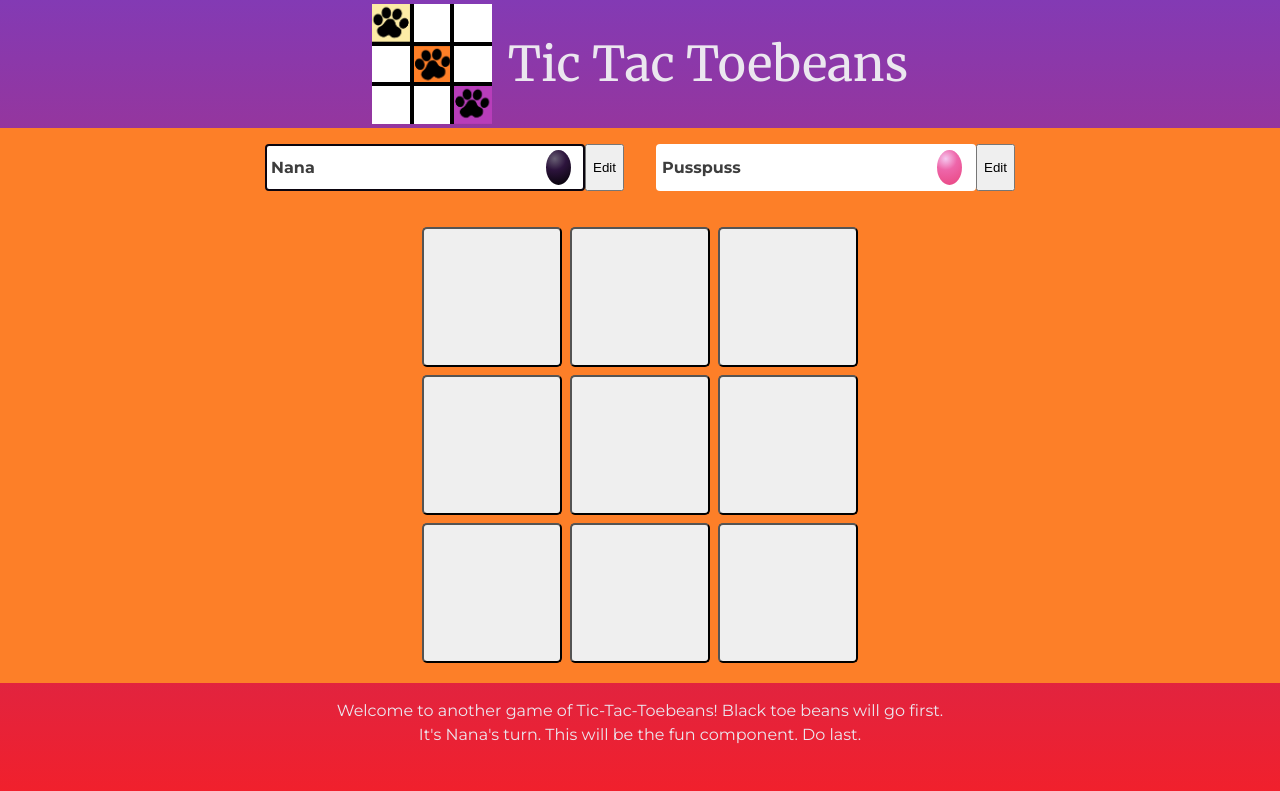
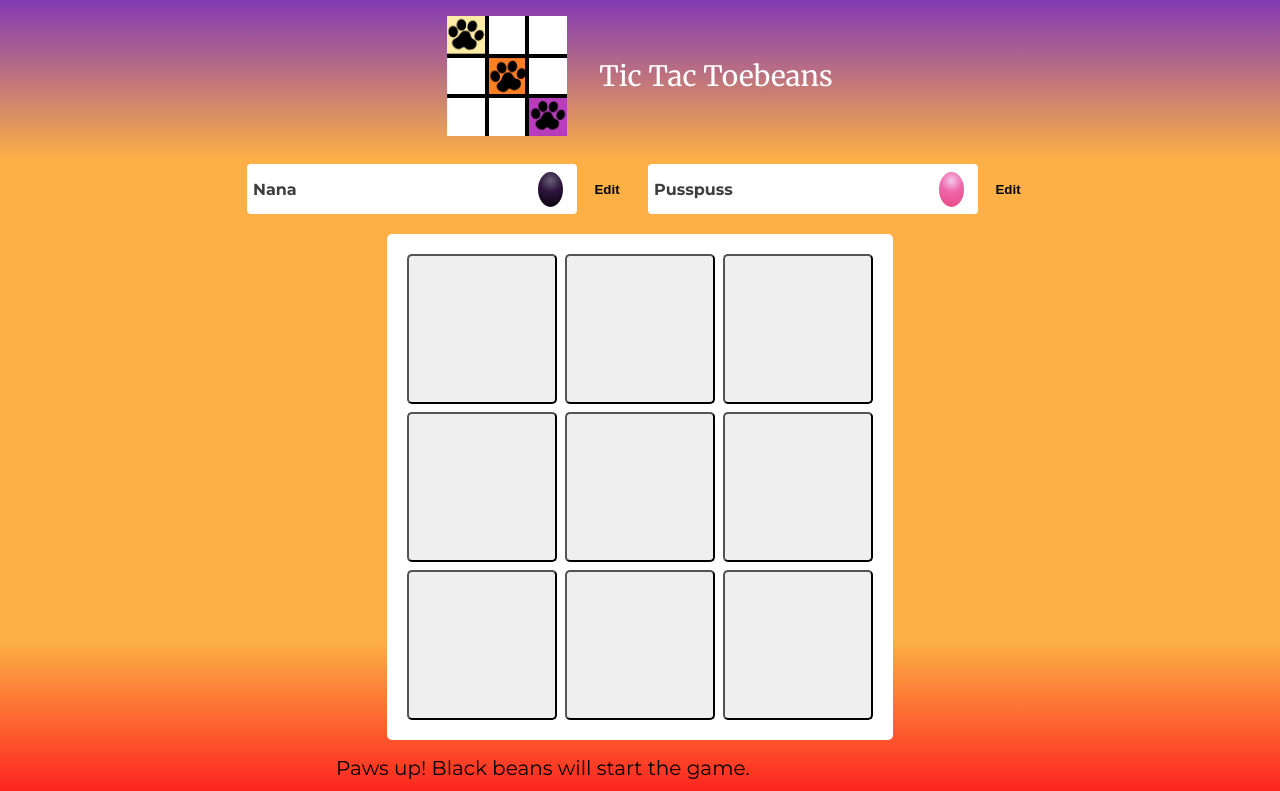
Before and after one commit to ihatetoast/tic-tac-toebeans, a React (Vite) app: page / in a window 1280 px wide. Shown: the top 791 px of the page. Built offline with nearby package versions, Linux system fonts and the light colour scheme.

Commit message:
log component done. cat paws styled.

```diff
--- a/index.html
+++ b/index.html
@@ -11,7 +11,7 @@
       <div class="main-header_gameboard">
         <div class="main-header_gameboard_row">
           <div class="main-header_gameboard_cell">
-            <img src="./public/toebean1.png" alt="cat paw print" />
+            <img src="./toebean1.png" alt="cat paw print" />
           </div>
           <div class="main-header_gameboard_cell"></div>
           <div class="main-header_gameboard_cell"></div>
@@ -19,7 +19,7 @@
         <div class="main-header_gameboard_row">
           <div class="main-header_gameboard_cell"></div>
           <div class="main-header_gameboard_cell">
-            <img src="./public/toebean2.png" alt="cat paw print" />
+            <img src="./toebean2.png" alt="cat paw print" />
           </div>
           <div class="main-header_gameboard_cell"></div>
         </div>
@@ -27,7 +27,7 @@
           <div class="main-header_gameboard_cell"></div>
           <div class="main-header_gameboard_cell"></div>
           <div class="main-header_gameboard_cell">
-            <img src="./public/toebean3.png" alt="cat paw print" />
+            <img src="./toebean3.png" alt="cat paw print" />
           </div>
         </div>
       </div>
--- a/src/App.jsx
+++ b/src/App.jsx
@@ -29,10 +29,6 @@ const INITIAL_GAME_GRID = [
   function determineWinner(gameGrid){
     let winner;
     for(const combo of WIN_OPTIONS){
-      // does my head in.
-      // gist is every combo--an array of three objects that match to a cell in winning combo
-      // assign square one to three the values in those cells.
-      // checks by rows, then cols, then diags
       const squareOne = gameGrid[combo[0].row][combo[0].col];
       const squareTwo = gameGrid[combo[1].row][combo[1].col];
       const squareThree = gameGrid[combo[2].row][combo[2].col];
@@ -55,10 +51,10 @@ function App() {
   const [activePlayer, setActivePlayer]=useState('black');
   const winner = determineWinner(gameGrid, activePlayer);
   const gameIsTied = !winner && turns === 9;
-  console.log("game is tied: ", gameIsTied);
+  const gameIsOver = (winner !== undefined) || gameIsTied;
 
   function handlePlayerNameChange(id, newName) {
-    // map through players, match index, update that name. otherwise return player
+    // map through players, match index, update that name; otherwise, return player
     setPlayers((prevPlayers) =>
       prevPlayers.map((player) =>
         player.id === id ? { ...player, playerName: newName } : player
@@ -68,21 +64,18 @@ function App() {
 
   function handleSelectCell(rowIdx, colIdx){
     setTurns((prevTurns)=> prevTurns + 1);
-
     setActivePlayer((prevActivePlayer)=> {
       return prevActivePlayer === 'black' ? 'pink' : 'black';
     });
 
-
     setGameGrid((prevGrid) => {
-      // makey the changey with a deeeep copy
+      //  deeeep copy with the double spread
       const prevGridDeepCopy = [...prevGrid.map(innerRow => [...innerRow])];
       prevGridDeepCopy[rowIdx][colIdx] = activePlayer;
-       // returny the griddy
       return prevGridDeepCopy;
     })
   }
-  console.log("turns in App:", turns);
+
   if(winner){
     // get name of winner, but for now just log
   console.log("the winner is: ", winner);
@@ -90,12 +83,12 @@ function App() {
 
 
 
-  function handleGameReset(){
-    setGameGrid(INITIAL_GAME_GRID);
-    setTurns(0);
-    setActivePlayer('black');
-  }
-console.log("PLAYERS: ",players);
+  // function handleGameReset(){
+  //   setGameGrid(INITIAL_GAME_GRID);
+  //   setTurns(0);
+  //   setActivePlayer('black');
+  // }
+
   return (
     <main>
       <div className='main-game-container'>
@@ -114,10 +107,10 @@ console.log("PLAYERS: ",players);
           })}
         </ol>
         <div className='grid-container'>
-          <TicTacToeBoard gameGrid={gameGrid} onSquareClick={handleSelectCell}/>
+          <TicTacToeBoard gameGrid={gameGrid} onSquareClick={handleSelectCell} setDisabled={gameIsOver}/>
         </div>
       </div>
-      <Log activePlayer={players.find((player) => player.playerTheme === activePlayer)}  />
+      <Log activePlayer={players.find((player) => player.playerTheme === activePlayer)} turns={turns} result={gameIsTied ? 'tie' : winner} />
     </main>
   );
 }
--- a/src/components/Log.jsx
+++ b/src/components/Log.jsx
@@ -1,25 +1,45 @@
-import React from 'react'
+import {useState, useEffect} from 'react'
 
 const SASSY_COMMENTARY ={
-  beforeGame:["Welcome to another game of Tic-Tac-Toebeans! Black toe beans will go first.", "Paws up! Black beans will start the game."],
-  commentary: ["made a daring move with their toe beans!", "used the classic paws gambit", "their mark with a paw-some play!"],
-  gameOver: ["won this round", "is the toe bean champion!", "takes the crown with those mighty beans!"]
+  beforeGame:["Welcome to another game of Tic-Tac-Toebeans! Black toe beans will go first.", "Paws up! Black beans will start the game.", "Guys, gals, non-binary pals! We are starting the game with Black toe beans."],
+  commentary: ["made a daring move with their toe beans!", "used the classic paws gambit", "made their mark with a paw-some play!"],
+  gameOverWin: ["won this game. Was it luck or pluck?", "is the toe bean champion!", "takes the crown-o-floofs with those mighty beans!"],
+  gameOvserTie:["It's a tie game. Pink and Black rule together.", "Like a flamingo, pink and black exist in harmony.", "It night not be a winner winner chicken dinner, but it definitely is a tie tie pizza pie!"]
 }
 
-// before game / onload, rando from before game. turns === 0
-// every turn will get rando from commentary. //
-// game over will get rando from game over.
+const initRandom = Math.random();
+const Log = ({activePlayer, turns, result}) => {
+  const [random, setRandom] = useState(initRandom);
+    useEffect(() => {
+      function getRandomDecimal() {
+        setRandom(Math.random());
+      }
+      getRandomDecimal();
+    }, [activePlayer, turns, result]);
 
-// button to reset. will need also info if tied and who the winner is.
+  function getRandomCommentary(arr) {
+    const randomIndex = Math.floor(random * arr.length);
+    return arr[randomIndex];
+  }
 
- const Log = ({activePlayer}) => {
-  return (
-    <div className="log">
-      <p>{SASSY_COMMENTARY['beforeGame'][0]}</p>
-      <p>It's {`${activePlayer.playerName}`}'s turn. This will be the fun component. Do last.</p>
+function getMessage(result){
+  if(result === 'black' || result === 'pink'){
+  return result.toUpperCase() + " " + getRandomCommentary(SASSY_COMMENTARY['gameOverWin']);
+  }
+  if(result === 'tie'){
+    return getRandomCommentary(SASSY_COMMENTARY['gameOvserTie']);
+  }
+}
 
-    </div>
-  )
+return (
+  <div className="log">
+    {turns === 0 && <p>{getRandomCommentary(SASSY_COMMENTARY['beforeGame'])}</p>}
+    {turns > 0 && <p>{activePlayer.playerTheme === 'black' ? 'Pink' : 'Black'} {getRandomCommentary(SASSY_COMMENTARY['commentary'])} </p>}
+    {!result && <p>It's {`${activePlayer.playerName}`}'s turn.</p>}
+    {result && "Game over! " + getMessage(result)}
+
+  </div>
+)
 }
 
 
--- a/src/components/Player.jsx
+++ b/src/components/Player.jsx
@@ -40,7 +40,3 @@ const Player = ({  defaultName, playerBeans, onChangePlayer, activePlayer, id })
   );
 };
 export default Player;
-
-
-// player-paw will handle the shape. playerBeans will add the color theme.
-// after logic
--- a/src/index.css
+++ b/src/index.css
@@ -1,47 +1,41 @@
 @import url('https://fonts.googleapis.com/css2?family=Merriweather&family=Montserrat:wght@400;700&display=swap');
+:root {
+  --color-black: #0b050f;
+  --color-black-med: #2d143d;
+  --color-black-light: #685f74;
+  --color-black-lightest: #bababa;
+  --color-yellow: #fcb045;
+  --color-purple: #833ab4;
+  --color-red: #fd1d1d;
+  --color-pink: #ea4c89;
+  --color-pink-med: #ee66aa;
+  --color-pink-light: #f5c8ef;
+  --color-pink-lightest: #fae5f7;
+  --paw-width: 32%;
+}
 
 * {
   box-sizing: border-box;
+
 }
 
 html {
   font-family: 'Montserrat', sans-serif;
-  line-height: 1.5;
-
-  color: #ebe7ef;
-
   font-synthesis: none;
   text-rendering: optimizeLegibility;
   -webkit-font-smoothing: antialiased;
   -moz-osx-font-smoothing: grayscale;
-  -webkit-text-size-adjust: 100%;
+  margin: 0;
+  padding: 0;
 }
 
 body {
-  background: #833ab4;
-  background: linear-gradient(180deg, #833ab4 0%, #fd1d1d 50%, #fcb045 100%);
+  background: var(--color-purple);
+  background: linear-gradient(180deg, var(--color-purple) 0%, var(--color-yellow) 10%,var(--color-yellow) 40%, var(--color-red) 50%);
   background-repeat: repeat;
-  background-size: 100% 100%, 30% 30%, 100% 100%;
-  min-height: 110rem;
+  min-height: 200vh;
   margin: 0;
-}
-
-/* HEADER index.html, not react component  */
-
-header {
-      display: flex;
-    justify-content: center;
-    gap: 1rem;
-    align-items: center;
-    padding: 0.25rem;
-}
-
-h1 {
-  font-family: 'Merriweather', serif;
-  font-weight: 700;
-  font-size: 3rem;
-  text-align: center;
-  margin: 0;
+  padding: 0;
 }
 
 ol,
@@ -51,12 +45,86 @@ ul {
   margin: 0;
 }
 
+/* HEADER index.html, not react component  */
+header {
+  display: flex;
+  justify-content: center;
+  gap: 1rem;
+  align-items: center;
+  padding: 0.5rem;
+}
+
+h1 {
+  color: #fff;
+  font-family: 'Merriweather', serif;
+  font-weight: 700;
+  font-size: 1.75rem;
+  text-align: center;
+  margin: 0;
+}
+
 /* header's tic tac toe board with paw images  */
 .main-header_gameboard_row {
   display: flex;
   justify-content: center;
   align-items: center;
 }
+
+main {
+  padding-top: 0.5rem;
+}
+
+
+/* PLAYER COMPONENT  */
+.player-item {
+  margin: 0.25rem 0;
+  display: flex;
+  justify-content: center;
+}
+
+.player-item input {
+  font-family: 'Montserrat', sans-serif;
+  font-size: 1rem;
+  height: 100%;
+}
+
+.player-item button {
+  background-color: var(--color-yellow);
+  border: none;
+  border-radius: 0.25rem;
+  font-weight: 700;
+  height: 50px;
+  margin-left: 5px;
+  padding: 0;
+  width: 50px;
+
+}
+
+.player.active-player-black {
+border: 2px solid var(--);
+}
+
+.player.active-player-pink {
+border: 2px solid var(--color-pink);
+}
+
+.player {
+  display: flex;
+  border: 2px solid transparent;
+  border-radius: 0.25rem;
+  background: #fff;
+  font-weight: 700;
+  padding: 0.25rem;
+  align-items: center;
+  width: 240px;
+}
+
+.player .player-name,
+input {
+  flex: 1;
+  color: #3d3d3d;
+}
+
 
 .main-header_gameboard_cell {
   width: 40px;
@@ -108,89 +176,60 @@ ul {
   border-right: none;
 }
 
-.main-game-container {
-  background: #fd7f28;
-}
 
 .players-list {
-  padding: 1rem 2rem;
+  padding: 0 1rem;
   display: flex;
+  flex-direction: column;
   justify-content: center;
 }
 
-/* PLAYER COMPONENT  */
-
-.player-item {
-  margin: 0 1rem;
-  display: flex;
-  justify-content: center;
-}
-
-.player.active-player-black {
-border: 2px solid #0b050f;
-}
-
-.player.active-player-pink {
-border: 2px solid #ea4c89;
-}
-
-.player {
-  display: flex;
-  border: 2px solid transparent;
-  border-radius: 0.25rem;
-  background: #fff;
-  font-weight: 700;
-  padding: 0.25rem;
-  align-items: center;
-  width: 20rem;
-}
-
-.player .player-name,
-input {
-  flex: 1;
-  color: #3d3d3d;
-}
 
 .toe-bean {
   display: inline-block;
   width: 25px;
   height: 35px;
+  margin: 0 0.5rem;
   border-radius: 50%;
-  margin: 0 0.5rem;
 }
 
 .toe-bean.black {
   background: #685f74;
   background: radial-gradient(
-    circle farthest-side at 35% 25%,
-    #685f74 0%,
-    #2d143d 43%,
-    #0b050f 100%
+    circle farthest-side at 50% 25%,
+    var(--color-black-light) 0%,
+    var(--color-black-med) 43%,
+    var(--color-black) 100%
   );
 }
 
 .toe-bean.pink {
   background: #f5c8ef;
   background: radial-gradient(
-    circle farthest-side at 35% 25%,
-    #f5c8ef 0%,
-    #ee66aa 43%,
-    #ea4c89 100%
+    circle farthest-side at 50% 25%,
+    var(--color-pink-light) 0%,
+    var(--color-pink-med) 43%,
+    var(--color-pink) 100%
   );
 }
 
 /* GRID AND GAME  */
 
 .grid-container {
-  display: flex;
-  justify-content: center;
+  background-color: #fff;
+  border-radius: 5px;
+  width: fit-content;
+  margin: 1rem auto;
   padding: 1rem;
 }
 .grid-container .game-btn {
   border-radius: 5px;
   margin: 0.25rem;
-    height: 140px;
-  width: 140px;
+}
+
+.game-btn, .leg-container {
+  height: 96px;
+  width: 96px;
 }
 
 .grid-container .game-btn:hover {
@@ -201,33 +240,173 @@ input {
   display: flex;
 }
 
-/* PAW COMPONENT  */
 
-.paw {
+
+.leg-container {
   border-radius: 5px;
   margin: 0.25rem;
-  height: 140px;
-  width: 140px;
-}
-
-.paw.black {
-  background-color: black;
-}
-
-.paw.pink {
-  background-color: pink;
+  position: relative;
 }
 
 
+.leg-container.black {
+  background-color: var(--color-black);
+}
+.leg-container.black .leg {
+  background-color: var(--color-black-lightest);
+}
+
+.leg-container.pink {
+  background-color: var(--color-pink);
+}
+.leg-container.pink .leg{
+  background-color: var(--color-pink-lightest);
+}
+
+/* KATY KATY YOU ARE HERE  */
+
+.leg-container .leg {
+  position: absolute;
+  width: var(--paw-width);
+  height: 70%;
+  bottom: 0;
+  left: calc((100% - var(--paw-width)) / 2);
+}
+
+/* helper divs for the middle toes  */
+.paw-middle {
+  position: absolute;
+  background:#fff;
+  border-radius: 50%;
+  width: 50%;
+  height: 25%;
+  top:-20%;
+}
+.paw-middle.left {
+  left: 15%;
+}
+.paw-middle.right {
+  left: 38%;
+}
+
+.paw {
+  position:absolute;
+  width: 100%;
+  height: 50%;
+  background: #fff;
+  border-radius: 41% 39% 50% 50% / 34% 34% 50% 51% ;
+  top: -15%;
+}
+
+.bean, .bottom-pad {
+  position: absolute;
+}
+
+.bean {
+  width: 20%;
+  height: 30%;
+  border-radius: 36%;
+}
+
+.left-bean {
+  left: 6%;
+  top: 19%;
+}
+.inner-left-bean {
+  left: 27%;
+    top: -2%;
+}
+.inner-right-bean {
+  left: 54%;
+  top: -2%;
+}
+.right-bean {
+  left: 76%;
+  top: 19%;
+}
+.bottom-pad {
+  height: 25%;
+    background: blue;
+    width: 50%;
+    left: 25%;
+    top: 43%;
+    border-radius: 37%
+}
+
+
+.leg-container.pink .bean, .leg-container.pink .bottom-pad {
+  background: #f5c8ef;
+  background: radial-gradient(
+    circle farthest-side at 50% 25%,
+    var(--color-pink-light) 0%,
+    var(--color-pink-med) 43%,
+    var(--color-pink) 100%
+  );
+}
+.leg-container.black .bean, .leg-container.black .bottom-pad {
+  background: #685f74;
+  background: radial-gradient(
+    circle farthest-side at 50% 25%,
+    var(--color-black-light) 0%,
+    var(--color-black-med) 43%,
+    var(--color-black) 100%
+  );
+}
+
 /* LOG COMPONENT  */
 .log {
-  padding: 1rem 2rem;
+  padding: 0 1rem;
   display: flex;
   flex-direction: column;
-  align-items: center;
-  width: 90%;
+  align-items: flex-start;
   margin: 0 auto;
 }
 .log p {
-  margin:0;
+  margin: 0;
+  margin-bottom: 8px;
 }
+
+
+@media screen and (min-width: 768px) {
+
+  header {
+    justify-content: flex-start;
+    padding: 1rem 1.5rem;
+    gap: 2rem;
+  }
+
+  .game-btn, .leg-container {
+    height: 120px;
+    width: 120px;
+  }
+
+  .player {
+    width: 330px;
+  }
+
+  .log {
+    width: 70%;
+}
+
+}
+@media screen and (min-width: 1100px) {
+  header {
+    justify-content: center;
+  }
+
+.game-btn, .leg-container {
+    height: 150px;
+    width: 150px;
+  }
+
+  .players-list {
+    flex-direction: row;
+    gap: 1rem;
+  }
+
+  .log {
+    width: 50%;
+    font-size: 1.25rem;
+  }
+
+}
```
Also changed, not shown: src/components/Paw.jsx (+15 -2 lines), src/components/TicTacToeBoard.jsx (+3 -7 lines).
